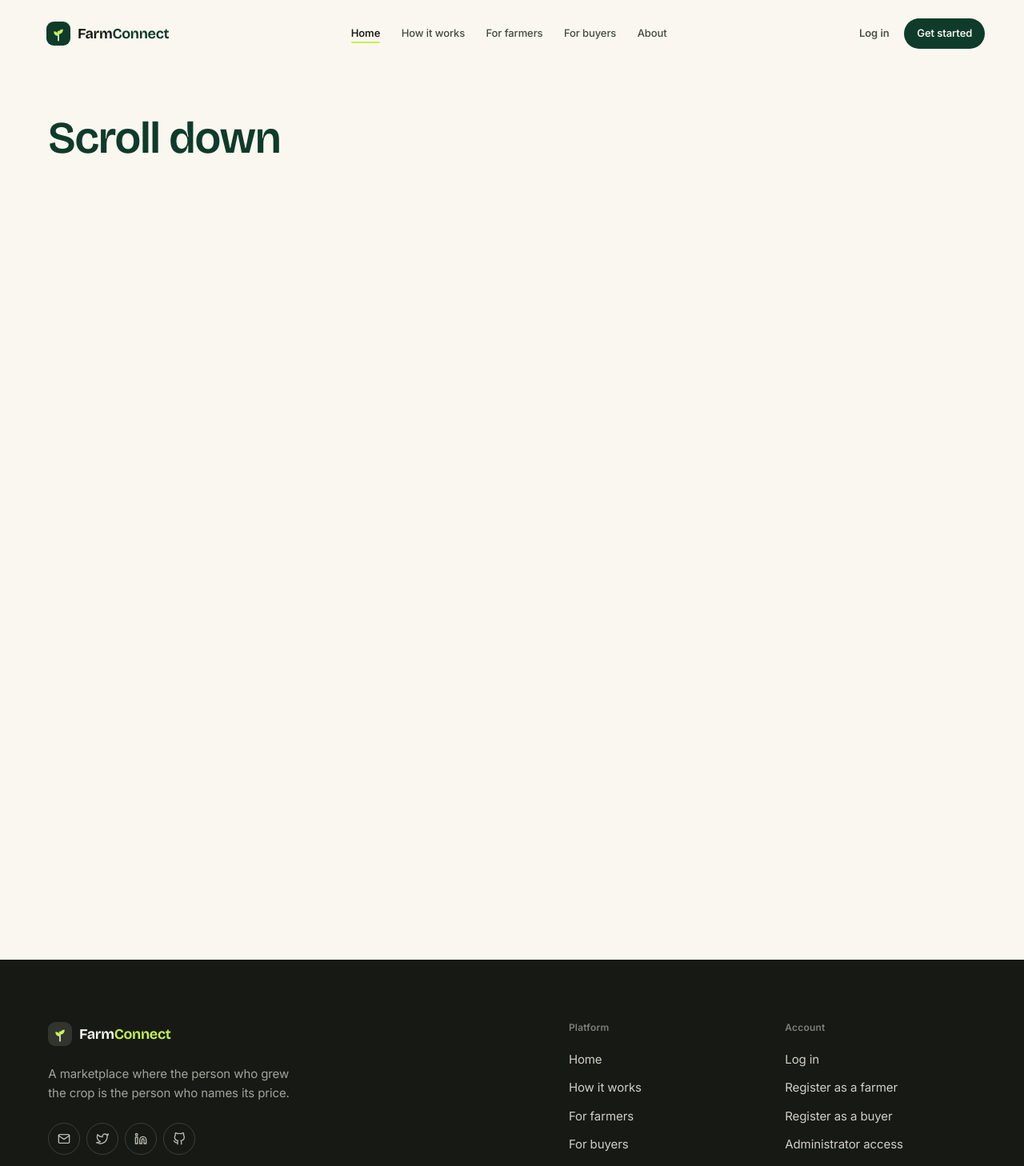
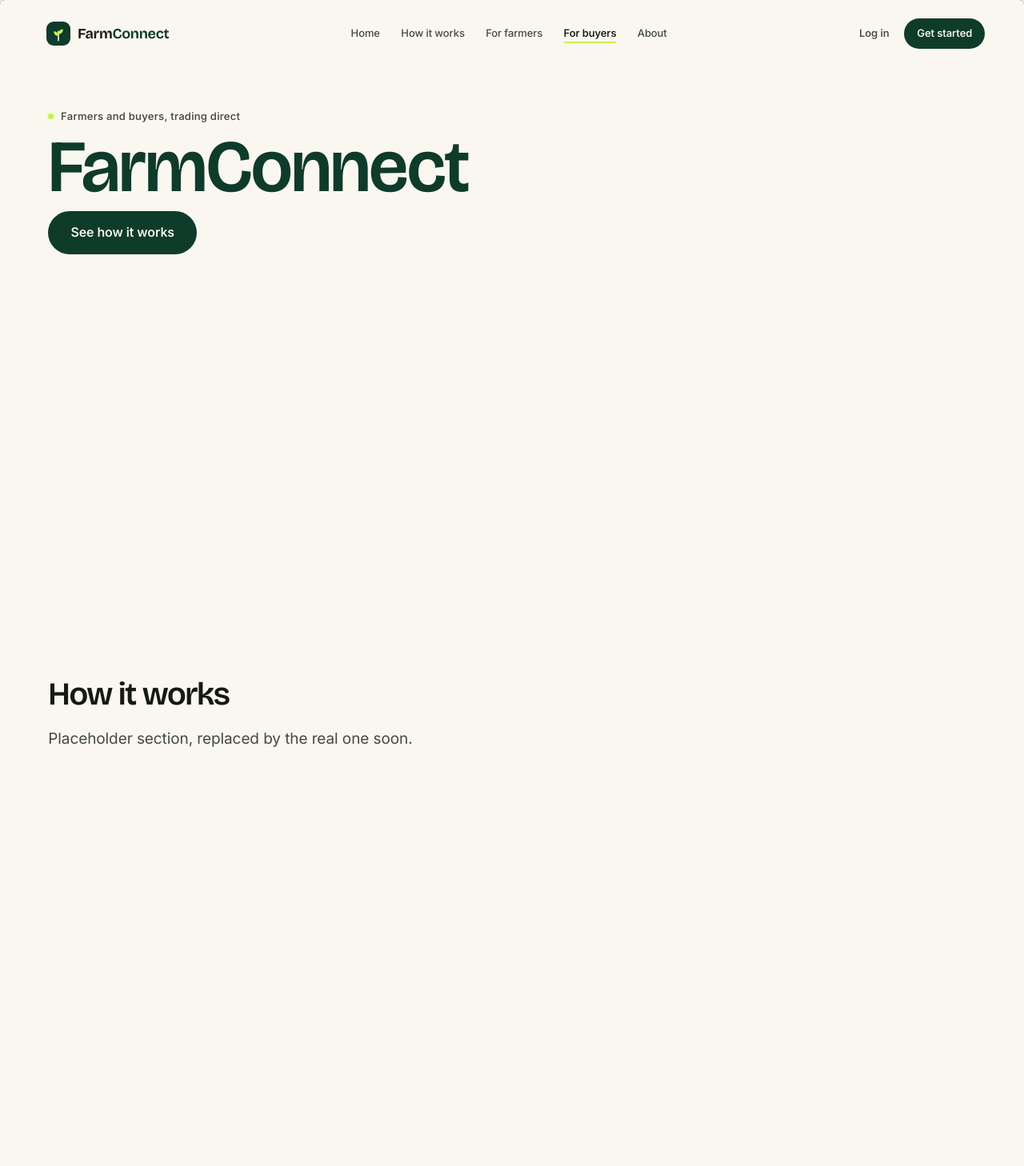
Before and after one commit to Ananya12345678987/Farm-connect, a React (Vite) app in the folder frontend/: page / in a window 1280 px wide. Shown: the top 1458 px of the page at 80% size. Built offline with nearby package versions, Linux system fonts and the light colour scheme.

Commit message:
feat: add layouts, router, scroll management and route fallback

```diff
--- /dev/null
+++ b/frontend/src/App.css
@@ -0,0 +1,11 @@
+/* App shell. Layout lives in components; this file stays intentionally thin. */
+
+.app-shell {
+  display: flex;
+  min-height: 100dvh;
+  flex-direction: column;
+}
+
+.app-main {
+  flex: 1 1 auto;
+}
--- a/frontend/src/App.jsx
+++ b/frontend/src/App.jsx
@@ -1,17 +1,33 @@
-import { BrowserRouter } from "react-router-dom";
-import Navbar from "./components/Navbar/Navbar";
-import Footer from "./components/Footer/Footer";
+import { Suspense } from "react";
+import { BrowserRouter, Routes, Route } from "react-router-dom";
 
+import SiteLayout from "./layouts/SiteLayout";
+import ScrollManager from "./components/PageTransition/ScrollManager";
+import RouteFallback from "./components/RouteFallback/RouteFallback";
+
+import Home from "./pages/Home";
+import "./App.css";
+
+/**
+ * Routing.
+ *
+ * Home is imported directly because it is the entry point for almost every
+ * visit. Later pages are loaded lazily, so the first load does not carry
+ * dashboards and forms the visitor may never open.
+ */
 function App() {
   return (
     <BrowserRouter>
-      <Navbar />
-      <main id="main" className="u-page u-section" style={{ minHeight: "150vh", paddingTop: 140 }}>
-        <h1 style={{ fontSize: "var(--fs-h1)", color: "var(--c-forest)" }}>
-          Scroll down
-        </h1>
-      </main>
-      <Footer />
+      <ScrollManager />
+
+      <Suspense fallback={<RouteFallback />}>
+        <Routes>
+          {/* Marketing */}
+          <Route element={<SiteLayout />}>
+            <Route path="/" element={<Home />} />
+          </Route>
+        </Routes>
+      </Suspense>
     </BrowserRouter>
   );
 }
--- /dev/null
+++ b/frontend/src/components/PageTransition/PageTransition.css
@@ -0,0 +1,22 @@
+.page-transition {
+  animation: page-in 180ms var(--ease-out);
+}
+
+/* main is focused programmatically on route change; it should not draw a
+   focus ring for that, only for real keyboard interaction. */
+.page-transition:focus {
+  outline: none;
+}
+
+@keyframes page-in {
+  from {
+    opacity: 0;
+    transform: translate3d(0, 4px, 0);
+  }
+}
+
+@media (prefers-reduced-motion: reduce) {
+  .page-transition {
+    animation: none;
+  }
+}
--- /dev/null
+++ b/frontend/src/components/PageTransition/PageTransition.jsx
@@ -0,0 +1,39 @@
+import { useEffect, useRef } from "react";
+import { useLocation } from "react-router-dom";
+import "./PageTransition.css";
+
+/**
+ * Page transition and route focus management.
+ *
+ * The fade is 180ms and has no exit phase, so navigation still feels
+ * instantaneous.
+ *
+ * It also moves focus to <main> on every route change after the first, so a
+ * keyboard or screen-reader user does not stay parked in the old page's nav.
+ */
+export default function PageTransition({ children }) {
+  const { pathname } = useLocation();
+  const mainRef = useRef(null);
+  const first = useRef(true);
+
+  useEffect(() => {
+    if (first.current) {
+      first.current = false;
+      return;
+    }
+    const node = mainRef.current;
+    if (node) node.focus({ preventScroll: true });
+  }, [pathname]);
+
+  return (
+    <main
+      id="main"
+      className="app-main page-transition"
+      ref={mainRef}
+      tabIndex={-1}
+      key={pathname}
+    >
+      {children}
+    </main>
+  );
+}
--- /dev/null
+++ b/frontend/src/components/PageTransition/ScrollManager.jsx
@@ -0,0 +1,45 @@
+import { useEffect } from "react";
+import { useLocation } from "react-router-dom";
+
+/**
+ * React Router does not restore or reset scroll on its own. This sends the
+ * reader to the top on a route change, and to the right section when the URL
+ * carries a hash — including when arriving from another page, which is how
+ * the navbar's "How it works" link works from /about.
+ */
+export default function ScrollManager() {
+  const { pathname, hash } = useLocation();
+
+  useEffect(() => {
+    if (!hash) {
+      window.scrollTo(0, 0);
+      return undefined;
+    }
+
+    /* The target may not have painted yet when arriving from another route,
+       so look for it across a few frames before giving up. */
+    let frame = null;
+    let tries = 0;
+
+    const find = () => {
+      const target = document.querySelector(hash);
+      if (target) {
+        target.scrollIntoView({ block: "start", behavior: "smooth" });
+        return;
+      }
+      tries += 1;
+      if (tries < 10) {
+        frame = requestAnimationFrame(find);
+      } else {
+        window.scrollTo(0, 0);
+      }
+    };
+
+    frame = requestAnimationFrame(find);
+    return () => {
+      if (frame !== null) cancelAnimationFrame(frame);
+    };
+  }, [pathname, hash]);
+
+  return null;
+}
--- /dev/null
+++ b/frontend/src/components/RouteFallback/RouteFallback.css
@@ -0,0 +1,37 @@
+.rfall {
+  display: grid;
+  place-items: center;
+  min-height: 70dvh;
+  background: var(--c-ivory);
+}
+
+.rfall__bar {
+  display: block;
+  width: 180px;
+  height: 3px;
+  border-radius: 999px;
+  background: var(--c-clay);
+  overflow: hidden;
+}
+
+.rfall__bar span {
+  display: block;
+  width: 40%;
+  height: 100%;
+  border-radius: 999px;
+  background: var(--c-forest);
+  animation: rfall-run 1.1s var(--ease-in-out) infinite;
+}
+
+@keyframes rfall-run {
+  0% { transform: translateX(-100%); }
+  100% { transform: translateX(350%); }
+}
+
+@media (prefers-reduced-motion: reduce) {
+  .rfall__bar span {
+    animation: none;
+    width: 100%;
+    opacity: 0.5;
+  }
+}
--- /dev/null
+++ b/frontend/src/components/RouteFallback/RouteFallback.jsx
@@ -0,0 +1,17 @@
+import "./RouteFallback.css";
+
+/**
+ * Shown while a lazily loaded route chunk arrives. It is a quiet growth bar
+ * rather than a spinner, and it is announced politely so a screen-reader user
+ * is told the page is loading instead of hearing silence.
+ */
+export default function RouteFallback() {
+  return (
+    <div className="rfall" role="status" aria-live="polite">
+      <span className="rfall__bar" aria-hidden="true">
+        <span />
+      </span>
+      <span className="u-sr">Loading page</span>
+    </div>
+  );
+}
--- /dev/null
+++ b/frontend/src/components/layouts/SiteLayout.jsx
@@ -0,0 +1,17 @@
+import { Outlet } from "react-router-dom";
+import Navbar from "../components/Navbar/Navbar";
+import Footer from "../components/Footer/Footer";
+import PageTransition from "../components/PageTransition/PageTransition";
+
+/** Marketing shell: navbar, animated main, footer. */
+export default function SiteLayout() {
+  return (
+    <div className="app-shell">
+      <Navbar />
+      <PageTransition>
+        <Outlet />
+      </PageTransition>
+      <Footer />
+    </div>
+  );
+}
--- /dev/null
+++ b/frontend/src/layouts/siteLayout.jsx
@@ -0,0 +1,17 @@
+import { Outlet } from "react-router-dom";
+import Navbar from "../components/Navbar/Navbar";
+import Footer from "../components/Footer/Footer";
+import PageTransition from "../components/PageTransition/PageTransition";
+
+/** Marketing shell: navbar, animated main, footer. */
+export default function SiteLayout() {
+  return (
+    <div className="app-shell">
+      <Navbar />
+      <PageTransition>
+        <Outlet />
+      </PageTransition>
+      <Footer />
+    </div>
+  );
+}
--- /dev/null
+++ b/frontend/src/pages/Home.jsx
@@ -0,0 +1,42 @@
+import SectionHeading from "../components/SectionHeading/SectionHeading";
+import Button from "../components/Button/Button";
+
+const BLOCKS = [
+  { id: "how-it-works", title: "How it works" },
+  { id: "for-farmers", title: "For farmers" },
+  { id: "for-buyers", title: "For buyers" },
+  { id: "get-started", title: "Get started" },
+];
+
+export default function Home() {
+  return (
+    <>
+      <section
+        className="u-page"
+        style={{ paddingTop: "calc(var(--nav-h) + 4rem)", minHeight: "90vh" }}
+      >
+        <p className="u-eyebrow">Farmers and buyers, trading direct</p>
+        <h1 style={{ fontSize: "var(--fs-display)", color: "var(--c-forest)" }}>
+          FarmConnect
+        </h1>
+        <Button to="/#how-it-works" size="lg">
+          See how it works
+        </Button>
+      </section>
+
+      {BLOCKS.map((block) => (
+        <section
+          key={block.id}
+          id={block.id}
+          className="u-page u-section"
+          style={{ minHeight: "80vh" }}
+        >
+          <SectionHeading
+            title={block.title}
+            lead="Placeholder section, replaced by the real one soon."
+          />
+        </section>
+      ))}
+    </>
+  );
+}
```
Also changed, not shown: frontend/src/components/layouts/PlainLayout.jsx (added, +13 -0 lines), frontend/src/layouts/PlainLayout.jsx (added, +13 -0 lines).
